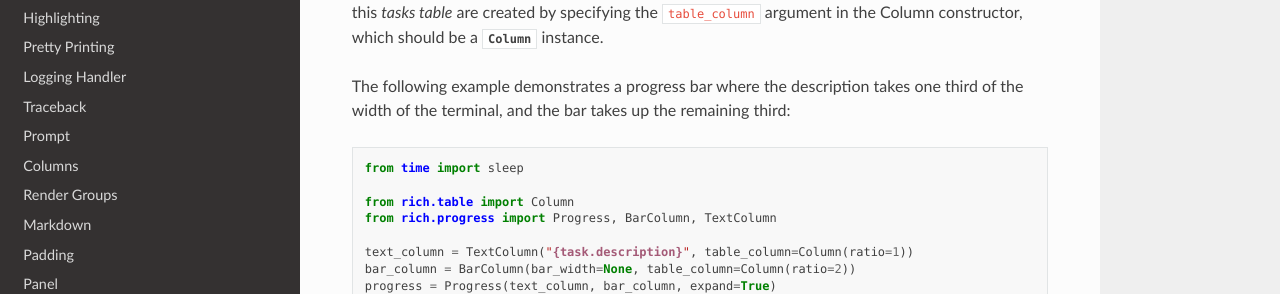
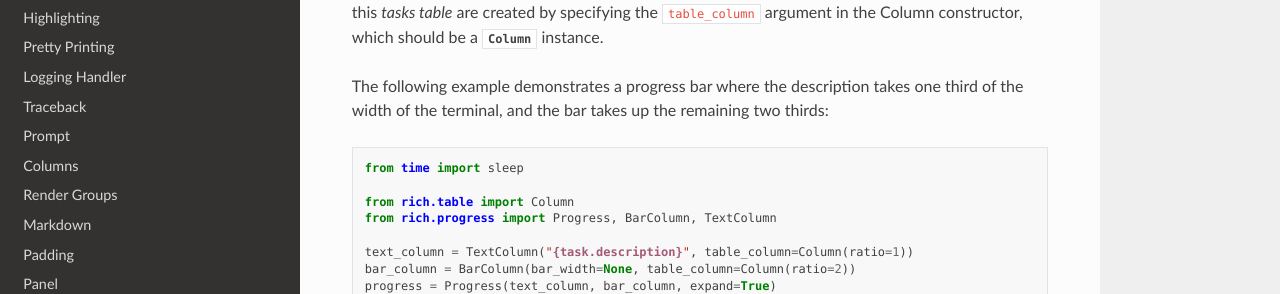
Before and after one commit to Textualize/rich, a Sphinx documentation site: the page built from docs/source/progress.rst, in a window 1280 px wide and 900 px high, scrolled down 3646 px. Shown: the part 181-475 px from the top of the window. Built offline with Sphinx 7.4.7 and the Read the Docs theme 2.0.0, drawn with Linux system fonts in a browser that asks for light colours.

Commit message:
Corrected example description in Progress docs.

```diff
--- a/docs/source/progress.rst
+++ b/docs/source/progress.rst
@@ -133,7 +133,7 @@
 
 Rich builds a :class:`~rich.table.Table` for the tasks in the Progress instance. You can customize how the columns of this *tasks table* are created by specifying the ``table_column`` argument in the Column constructor, which should be a :class:`~rich.table.Column` instance.
 
-The following example demonstrates a progress bar where the description takes one third of the width of the terminal, and the bar takes up the remaining third::
+The following example demonstrates a progress bar where the description takes one third of the width of the terminal, and the bar takes up the remaining two thirds::
 
     from time import sleep
 
```
